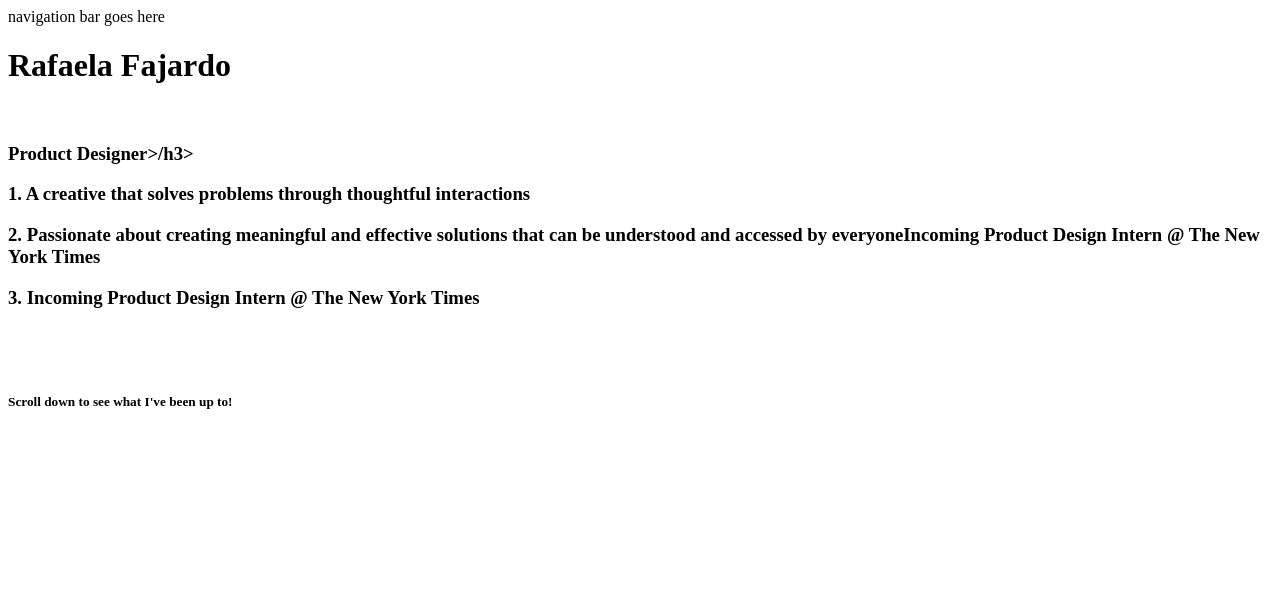
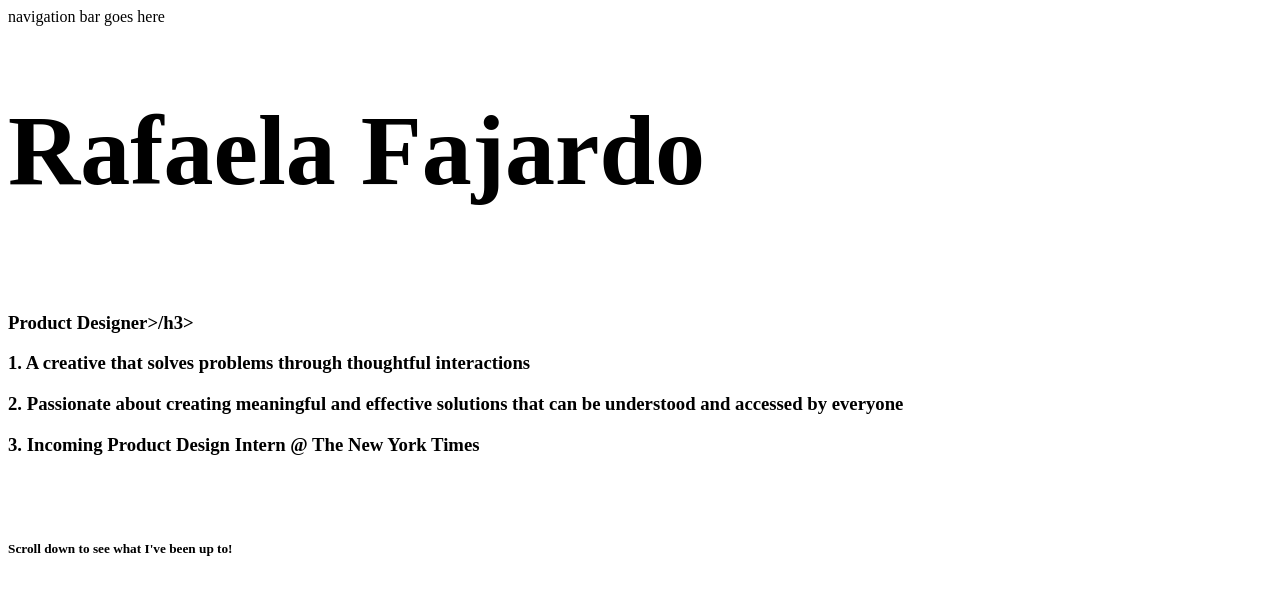
Before and after one commit to rafaelafajardo/Portfolio-website, a plain HTML site: page portfolio website mockup.html in a window 1280 px wide. Drawn offline with Linux system fonts and the light colour scheme.

Commit message:
update on portfolio website ockup

```diff
--- a/portfolio website mockup.html
+++ b/portfolio website mockup.html
@@ -1,12 +1,12 @@
 navigation bar goes here
 
 <body>
-<h1>Rafaela Fajardo</h1>
+<h1 style="font-size: 100px;">Rafaela Fajardo</h1>
 <br>
 <h3>Product Designer>/h3>
 <br>
 <p>1. A creative that solves problems through thoughtful interactions</p>
-<p>2. Passionate about creating meaningful and effective solutions that can be understood and accessed by <strong>everyone</strong>Incoming Product Design Intern @ The New York Times</p>
+<p>2. Passionate about creating meaningful and effective solutions that can be understood and accessed by <strong>everyone</strong></p>
 <p>3. Incoming Product Design Intern @ The New York Times</p>
 <br>
 <br>
```
